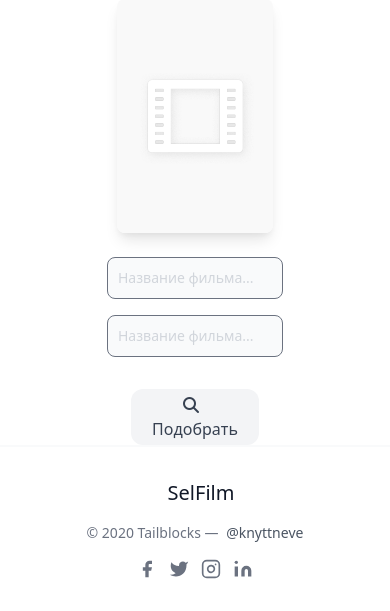
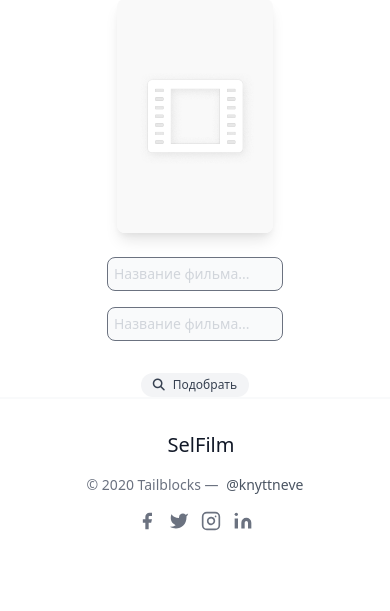
Before and after one commit to kill-rill1996/Sel_Film, a Django app: page /films/search_films/ in a window 390 px wide. Shown: the part 587-1198 px from the top of the page. After the commit the page ends 1118 px from the top, so only its background shows below. Run offline with Django 3.2, Linux system fonts and the light colour scheme; some libraries are stand-ins or nearby versions.

Commit message:
Add responsive design for top ten films

```diff
--- a/sel_film/films/forms.py
+++ b/sel_film/films/forms.py
@@ -5,7 +5,7 @@ class Film1FindForm(forms.Form):
     film_1_title_ru = forms.CharField(label='')
 
     film_1_title_ru.widget.attrs.update({
-        'class': 'bg-gray-50 border border-gray-500 text-indigo-700 sm:text-sm rounded-lg focus:ring-indigo-500 focus:border-indigo-500 placeholder-gray-300 block w-full p-2.5 ',
+        'class': 'bg-gray-50 border border-gray-500 text-indigo-700 sm:text-sm rounded-lg focus:ring-indigo-500 focus:border-indigo-500 placeholder-gray-300 block w-full p-1.5 lg:p-2.5',
         'placeholder': 'Название фильма...'
     })
 
@@ -18,7 +18,7 @@ class Film2FindForm(forms.Form):
     film_2_title_ru = forms.CharField(label='')
 
     film_2_title_ru.widget.attrs.update({
-        'class': 'bg-gray-50 border border-gray-500 text-indigo-700 sm:text-sm rounded-lg focus:ring-indigo-500 focus:border-indigo-500 placeholder-gray-300 block w-full p-2.5 ',
+        'class': 'bg-gray-50 border border-gray-500 text-indigo-700 sm:text-sm rounded-lg focus:ring-indigo-500 focus:border-indigo-500 placeholder-gray-300 block w-full p-1.5 lg:p-2.5',
         'placeholder': 'Название фильма...'
     })
 
--- a/sel_film/templates/films/index.html
+++ b/sel_film/templates/films/index.html
@@ -13,10 +13,10 @@
         </a>
         <nav class="md:mr-auto md:ml-4 md:py-1 md:pl-4 md:border-l md:border-gray-400	flex flex-wrap items-center text-base justify-center">
           <a href="{% url 'search-films' %}" class="mr-5 hover:text-gray-400">Select film</a>
-          <a href="#" class="mr-5 hover:text-gray-400">Select serial</a>
+          <a href="{% url 'search-serials' %}" class="mr-5 hover:text-gray-400">Select serial</a>
           <a href="{% url 'film-list' %}" class="mr-5 hover:text-gray-400">Library</a>
           <a href="#" class="mr-5 hover:text-gray-400">Search</a>
-          <a href="about.html" class="mr-5 hover:text-gray-400">About</a>
+          <a href="#" class="mr-5 hover:text-gray-400">About</a>
         </nav>
         <button class="inline-flex items-center bg-gray-300 border-0 py-1 px-3 focus:outline-none hover:bg-gray-500 rounded text-base mt-4 md:mt-0">Registration</button>
       </div>
--- a/sel_film/templates/films/search_films.html
+++ b/sel_film/templates/films/search_films.html
@@ -61,7 +61,7 @@
                             </div>
                         </div>
                         <div class="grid grid-cols-1 justify-items-center">
-                            <button type="submit" class="grid w-32 md:w-40 bg-gray-100 text-gray-700 border-0 py-1 px-3 focus:outline-none hover:bg-gray-200 rounded-xl text-base mt-4 md:mt-0"><span><i class="fas fa-search mr-2"></i>Подобрать</span></button>
+                            <button type="submit" class="grid w-30 md:w-34 lg:w-40 bg-gray-100 text-gray-700 border-0 py-1 px-3 focus:outline-none hover:bg-gray-200 rounded-xl text-xs md:text-sm lg:text-base mt-4 md:mt-0"><span><i class="fas fa-search mr-2"></i>Подобрать</span></button>
                         </div>
                    </form>
                </div>
@@ -144,7 +144,7 @@
 <!--Результаты поиска-->
     {% if top_ten %}
     <hr class="mt-8">
-        <div class="grid gap-x-10 gap-y-10 grid-cols-10 mt-10 text-sm">
+        <div class="grid grid-cols-2 sm:grid-cols-5 xl:grid-cols-10 gap-x-4 gap-y-4 sm:gap-x-10 sm:gap-y-10 mt-10 text-sm sm:text-xs md:text-sm mb-8">
                 {% for film in top_ten %}
                     {% include 'includes/card_for_top_ten.html' %}
                 {% endfor %}
@@ -152,5 +152,4 @@
     {% endif %}
 </div>
 
-
 {% endblock content %}
--- a/sel_film/templates/includes/card_for_top_ten.html
+++ b/sel_film/templates/includes/card_for_top_ten.html
@@ -1,8 +1,8 @@
 {% load short_title %}
 
 
-<div class="grid w-full justify-items-center ">
-    <div class="w-2/5 sm:w-full">
+<div class="grid w-full justify-items-center content-start">
+    <div class="w-3/5 sm:w-full md:w-4/5 xl:w-full">
         <a target="_blank" href="{{ film.get_absolute_url }}"><img class="rounded-lg shadow-lg" src="{{ film.image.url }}" alt=""></a>
     </div>
     <div class="text-center">
```
